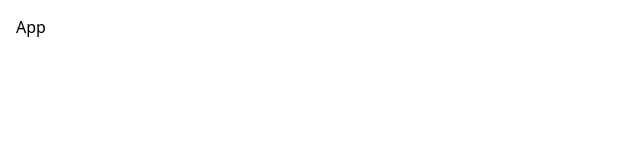
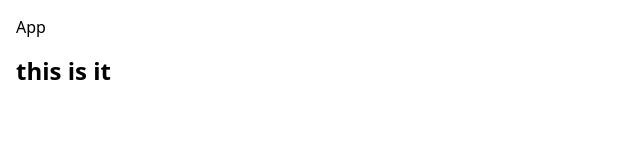
Before and after one commit to itsdagi/reactComponent-function-and-class, a React (Create React App) app: page / in a window 1280 px wide. Shown: the top 160 px of the page, without its empty margins (0-640 px from the left). Built offline with nearby package versions, Linux system fonts and the light colour scheme.

Commit message:
fragments

```diff
--- a/src/App.js
+++ b/src/App.js
@@ -3,6 +3,11 @@ import "./style.css"
 
 export default function App() {
   return (
-    <div>App</div>
+    <>
+     <div>App</div>
+    <h1>this is it </h1>
+    </>
+
+
   )
 }
```
